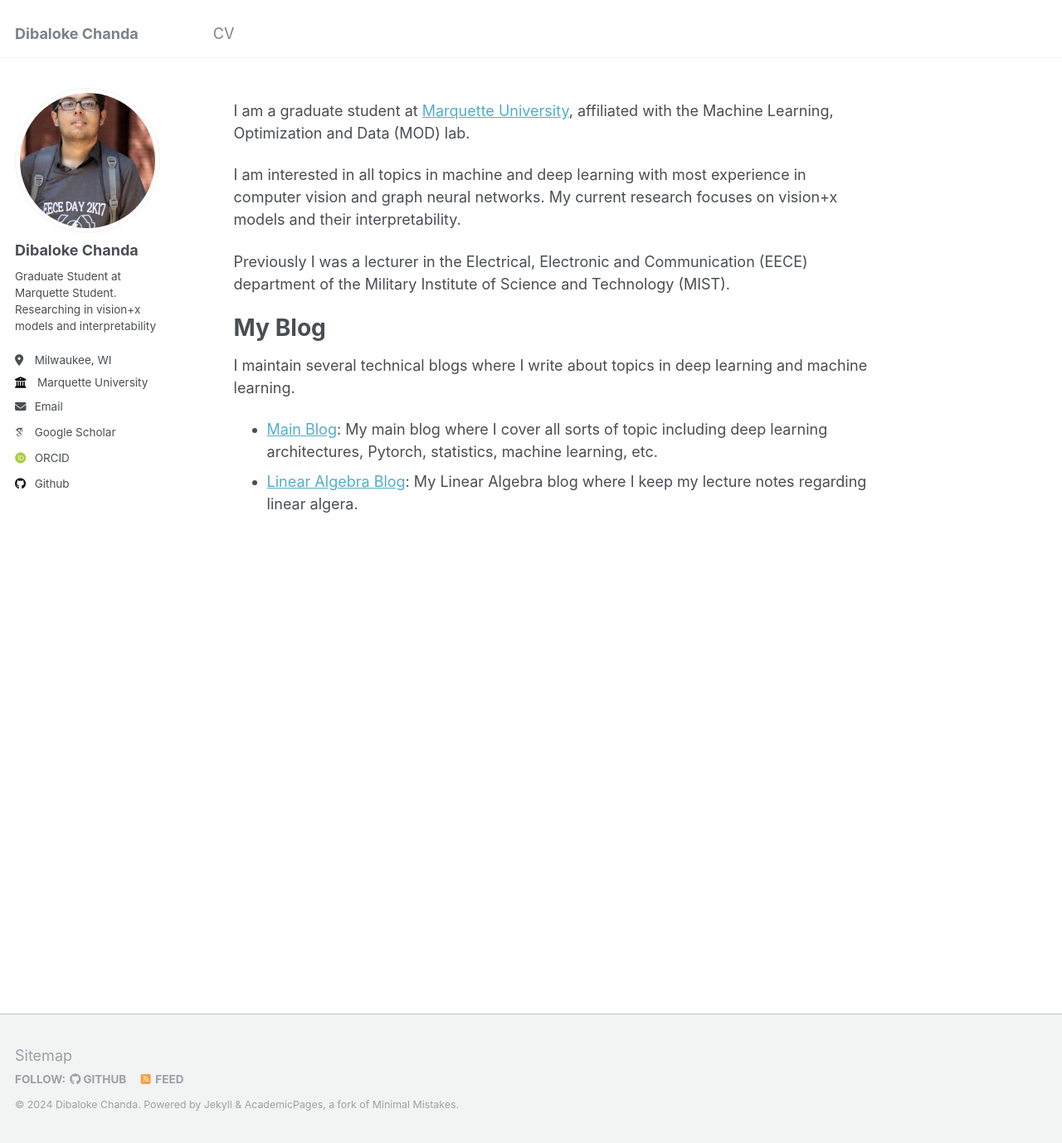
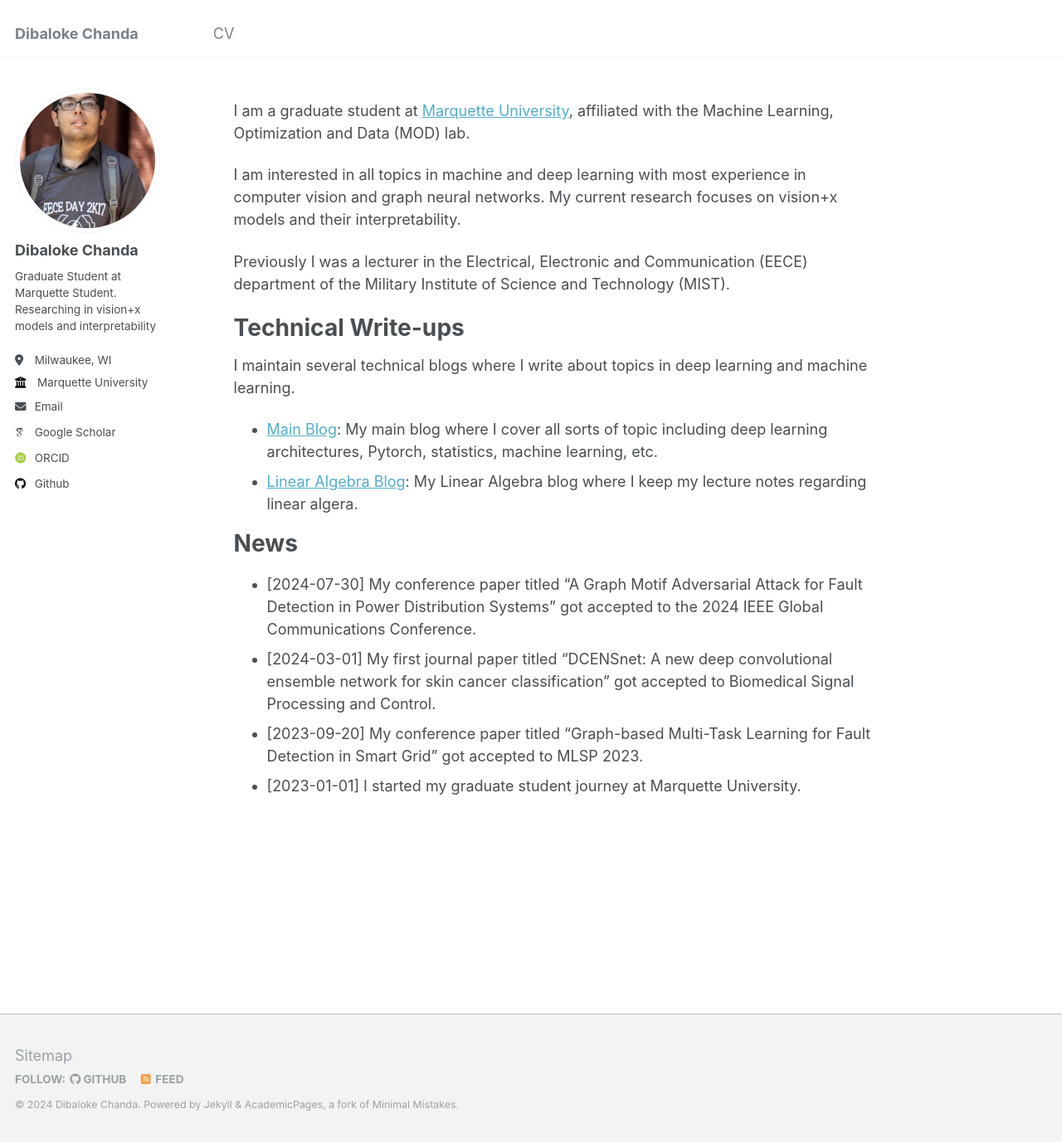
Before and after one commit to dibaloke/dibaloke.github.io, a Jekyll site: the page built from _pages/about.md, in a window 1280 px wide and 1378 px high. Shown: the whole window at 83% size. Built offline with Jekyll 4.4.1, drawn with Linux system fonts in a browser that asks for light colours; some web fonts are replaced.

Commit message:
Update about.md

```diff
--- a/_pages/about.md
+++ b/_pages/about.md
@@ -13,8 +13,15 @@ I am interested in all topics in machine and deep learning with most experience
 
 Previously I was a lecturer in the Electrical, Electronic and Communication (EECE) department of the Military Institute of Science and Technology (MIST).
 
-# My Blog
+# Technical Write-ups
 I maintain several technical blogs where I write about topics in deep learning and machine learning.
 
 - [Main Blog](https://dibalokechanda.github.io/): My main blog where I cover all sorts of topic including deep learning architectures, Pytorch, statistics, machine learning, etc.
 - [Linear Algebra Blog](https://dibalokechanda.github.io/Linear-Algebra/): My Linear Algebra blog where I keep my lecture notes regarding linear algera.
+
+# News
+
+- [2024-07-30] My conference paper titled "A Graph Motif Adversarial Attack for Fault Detection in Power Distribution Systems" got accepted to the 2024 IEEE Global Communications Conference.
+- [2024-03-01] My first journal paper titled "DCENSnet: A new deep convolutional ensemble network for skin cancer classification" got accepted to Biomedical Signal Processing and Control.
+- [2023-09-20] My conference paper titled "Graph-based Multi-Task Learning for Fault Detection in Smart Grid" got accepted to MLSP 2023.
+- [2023-01-01] I started my graduate student journey at Marquette University.
```
